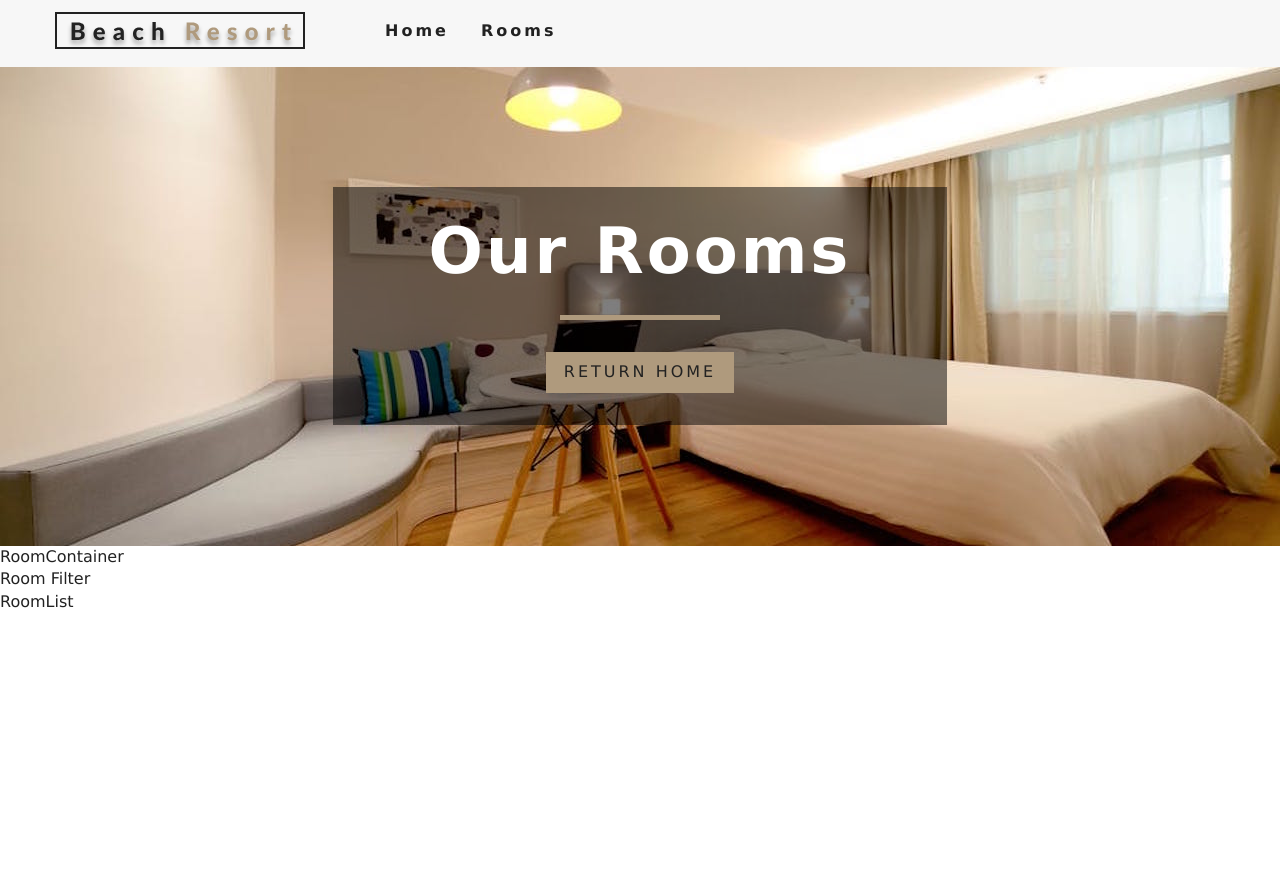
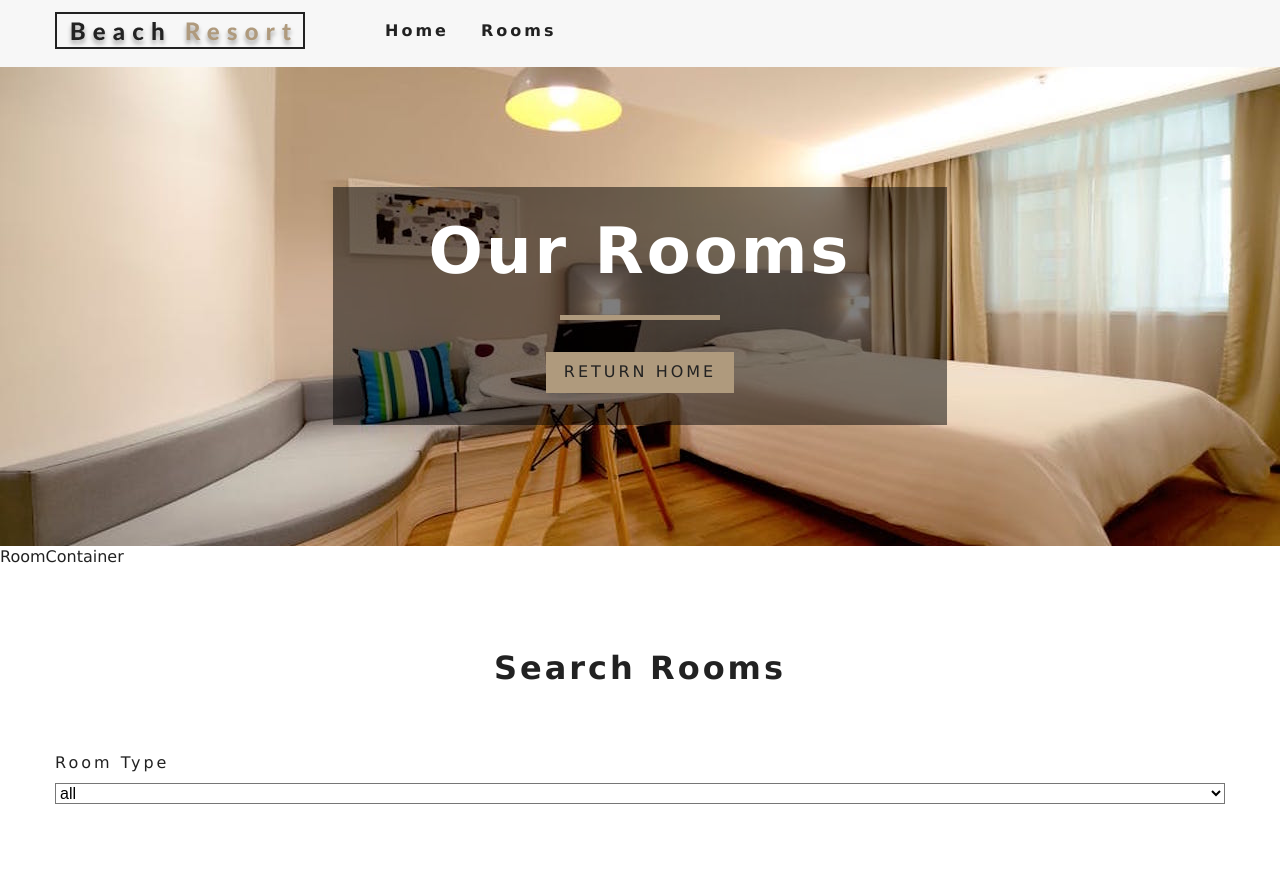
Before and after one commit to shavidze/react-playground, a React (Create React App) app in the folder resort/: page /rooms in a window 1280 px wide. Shown: the top 883 px of the page. Before the commit the page ends 800 px from the top, so only its background shows below. Built offline with nearby package versions, Linux system fonts and the light colour scheme.

Commit message:
added Room Filter component which uses react hooks

```diff
--- a/resort/src/components/RoomFilter.js
+++ b/resort/src/components/RoomFilter.js
@@ -1,6 +1,51 @@
-import React from 'react';
-const RoomFilter = () => {
-  return <div>Room Filter</div>;
+import React, { useContext } from 'react';
+import { RoomContext } from '../context';
+import Title from '../components/Title';
+const getUnique = (items, value) => {
+  return [...new Set(items.map(item => item[value]))];
+};
+const RoomFilter = ({ rooms }) => {
+  const context = useContext(RoomContext);
+  const {
+    handleChange,
+    type,
+    capacity,
+    price,
+    minPrice,
+    maxPrice,
+    minSize,
+    maxSize,
+    breakfast,
+    pets,
+  } = context;
+  let types = getUnique(rooms, 'type');
+  types = ['all', ...types];
+  types = types.map((type, index) => {
+    return (
+      <option value={type} key={index}>
+        {type}
+      </option>
+    );
+  });
+  return (
+    <div className="filter-container">
+      <Title title="search rooms" />
+      <form className="filter-form">
+        <div className="form-group">
+          <label htmlFor="type">room type</label>
+          <select
+            name="type"
+            id="type"
+            value={type}
+            className="form-control"
+            onChange={handleChange}
+          >
+            {types}
+          </select>
+        </div>
+      </form>
+    </div>
+  );
 };
 
 export default RoomFilter;
--- a/resort/src/components/RoomList.js
+++ b/resort/src/components/RoomList.js
@@ -1,6 +1,22 @@
 import React from 'react';
-const RoomList = () => {
-  return <div>RoomList</div>;
+import Room from './Room';
+const RoomList = ({ rooms }) => {
+  if (rooms.length === 0) {
+    return (
+      <div className="empty-search">
+        <h3>No rooms matched for your search parameters</h3>
+      </div>
+    );
+  }
+  return (
+    <section className="rooms">
+      <div className="roomslist-center">
+        {rooms.map(item => {
+          return <Room key={item.id} room={item} />;
+        })}
+      </div>
+    </section>
+  );
 };
 
 export default RoomList;
--- a/resort/src/context.js
+++ b/resort/src/context.js
@@ -9,6 +9,15 @@ class RoomProvider extends Component {
     sortedRooms: [],
     featuredRooms: [],
     loading: true,
+    type: 'all',
+    capacity: 1,
+    price: 0,
+    minPrice: 0,
+    maxPrice: 0,
+    minSize: 0,
+    maxSize: 0,
+    breakfast: false,
+    pets: false,
   };
 
   //immediatly load data
@@ -16,7 +25,17 @@ class RoomProvider extends Component {
   componentDidMount() {
     let rooms = this.formatData(items);
     let featuredRooms = rooms.filter(room => room.featured === true);
-    this.setState({ rooms, featuredRooms, sortedRooms: rooms, loading: false });
+    let maxPrice = Math.max(...rooms.map(item => item.price));
+    let maxSize = Math.max(...rooms.map(item => item.size));
+    this.setState({
+      rooms,
+      featuredRooms,
+      sortedRooms: rooms,
+      loading: false,
+      price: maxPrice,
+      maxPrice,
+      maxSize,
+    });
   }
 
   formatData(items) {
@@ -34,10 +53,19 @@ class RoomProvider extends Component {
     const room = tempRooms.find(room => room.slug === slug);
     return room;
   };
+  handleChange = event => {
+    const target = event.target;
+    const value = event.type === 'checkbox' ? target.checked : target.value;
+    const name = event.target.name;
+    this.setState({ [name]: value }, this.filterRooms);
+  };
 
+  filterRooms = () => {};
   render() {
     return (
-      <RoomContext.Provider value={{ ...this.state, getRoom: this.getRoom }}>
+      <RoomContext.Provider
+        value={{ ...this.state, handleChange: this.handleChange, getRoom: this.getRoom }}
+      >
         {this.props.children}
       </RoomContext.Provider>
     );
@@ -46,7 +74,9 @@ class RoomProvider extends Component {
 
 const RoomConsumer = RoomContext.Consumer;
 export function withRoomConsumer(Component) {
+  console.log('component = ' + Component);
   return function ConsumerWrapper(props) {
+    console.log('props = ' + props);
     return <RoomConsumer>{value => <Component {...props} context={value} />}</RoomConsumer>;
   };
 }
```
